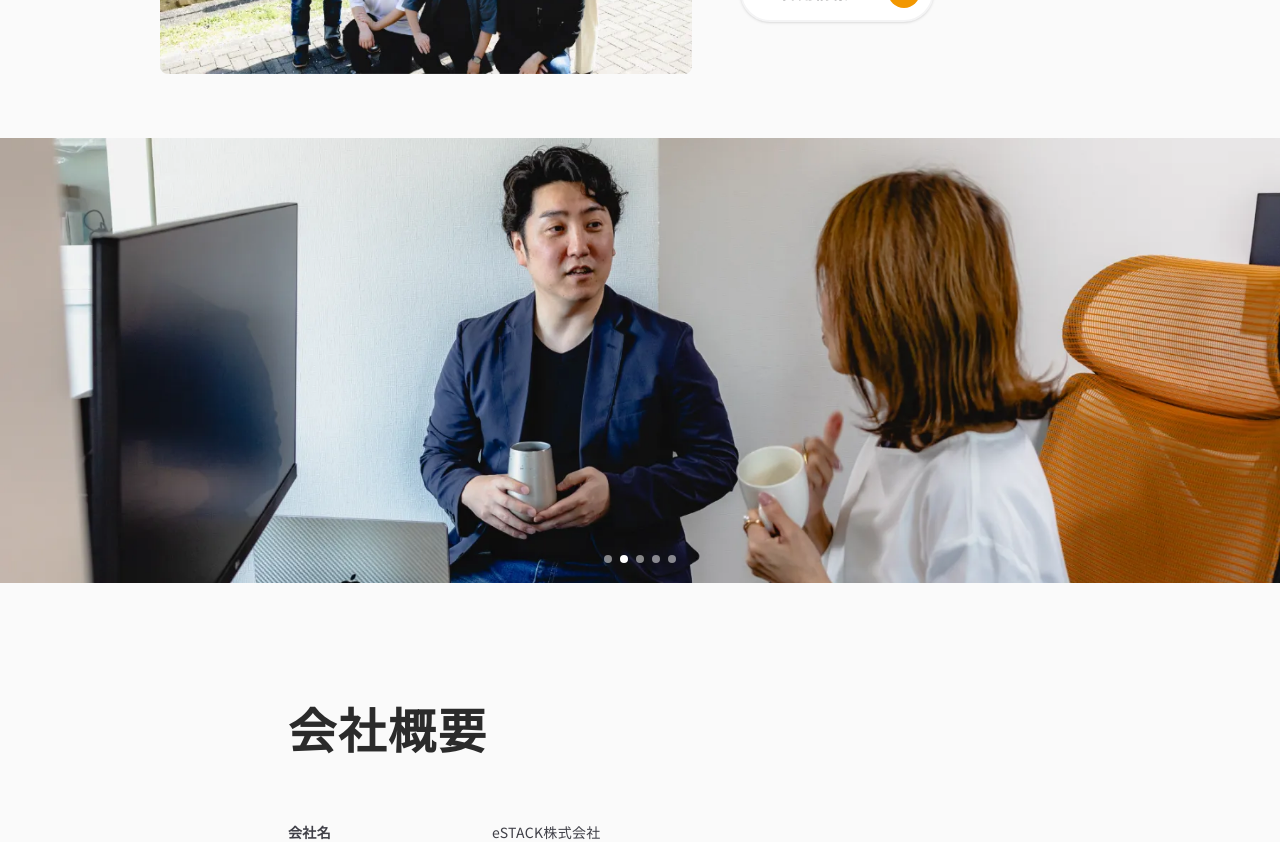
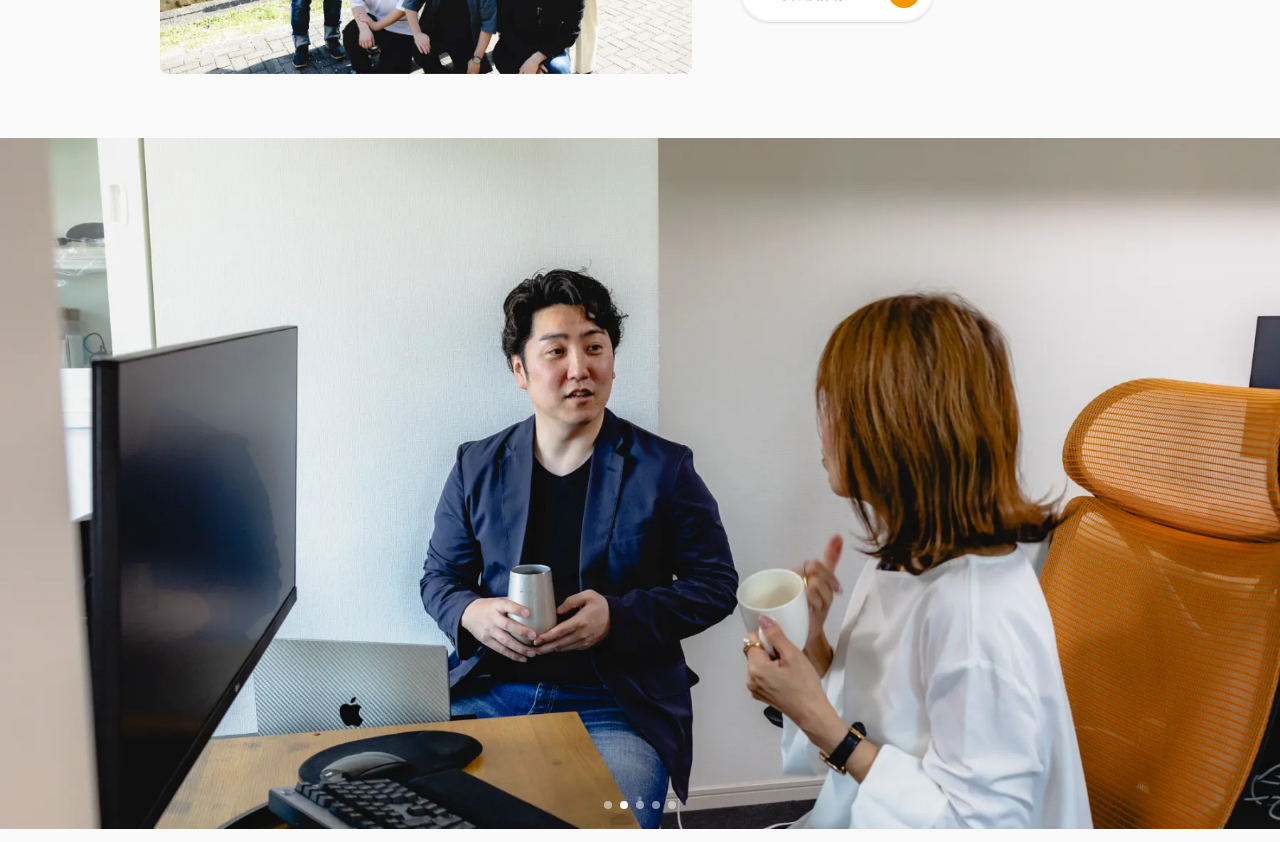
Before and after one commit to estack-inc/estack-website, a Next.js app: page /about in a window 1280 px wide. Shown: the part 4740-5582 px from the top of the page. Built offline with nearby package versions, Linux system fonts and the light colour scheme.

Commit message:
fix: 働く仲間スライドショーの高さを Philosophy と同じ 778px に揃える (#19)
旧サイト実測で 働く仲間 も 1440x778 だったため、aspect-[1440/500] を外して
デフォルトの aspect-[2000/1080] を使用。Philosophy と高さが揃う。

```diff
--- a/app/about/page.tsx
+++ b/app/about/page.tsx
@@ -349,9 +349,9 @@ export default function AboutPage() {
         </div>
       </section>
 
-      {/* 採用 CTA 下のスライドショー — 旧サイト実測 aspect 1440:500 (≈2.88:1) */}
+      {/* 採用 CTA 下のスライドショー — 旧サイトと同じ 1440x778 (aspect 2000/1080) */}
       <section className="pb-8 md:pb-12">
-        <SlideshowPhotos photos={CAREER_PHOTOS} aspectClass="aspect-[1440/500]" />
+        <SlideshowPhotos photos={CAREER_PHOTOS} />
       </section>
 
       {/* 会社概要 — 枠なし、テキストのみで簡潔に */}
```
